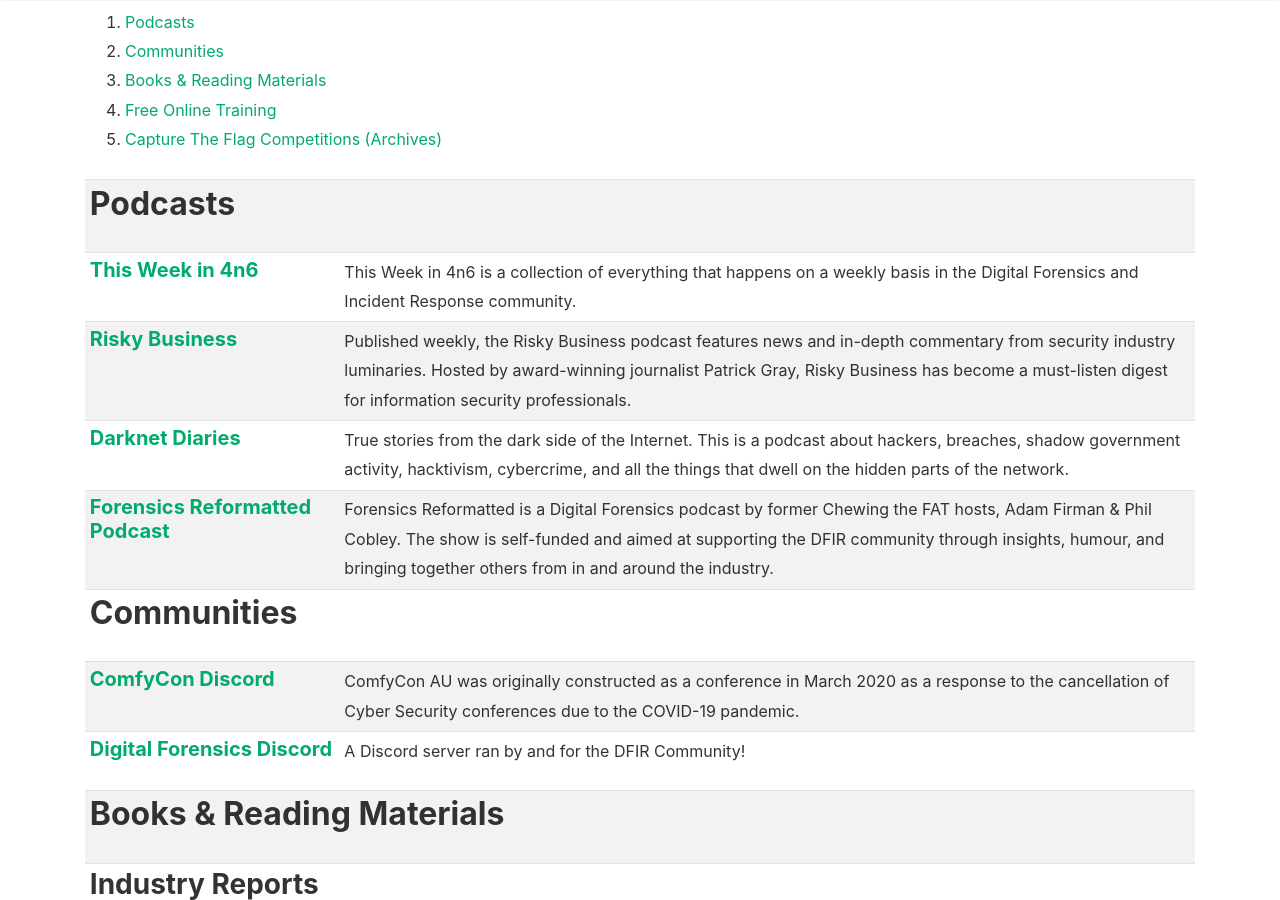
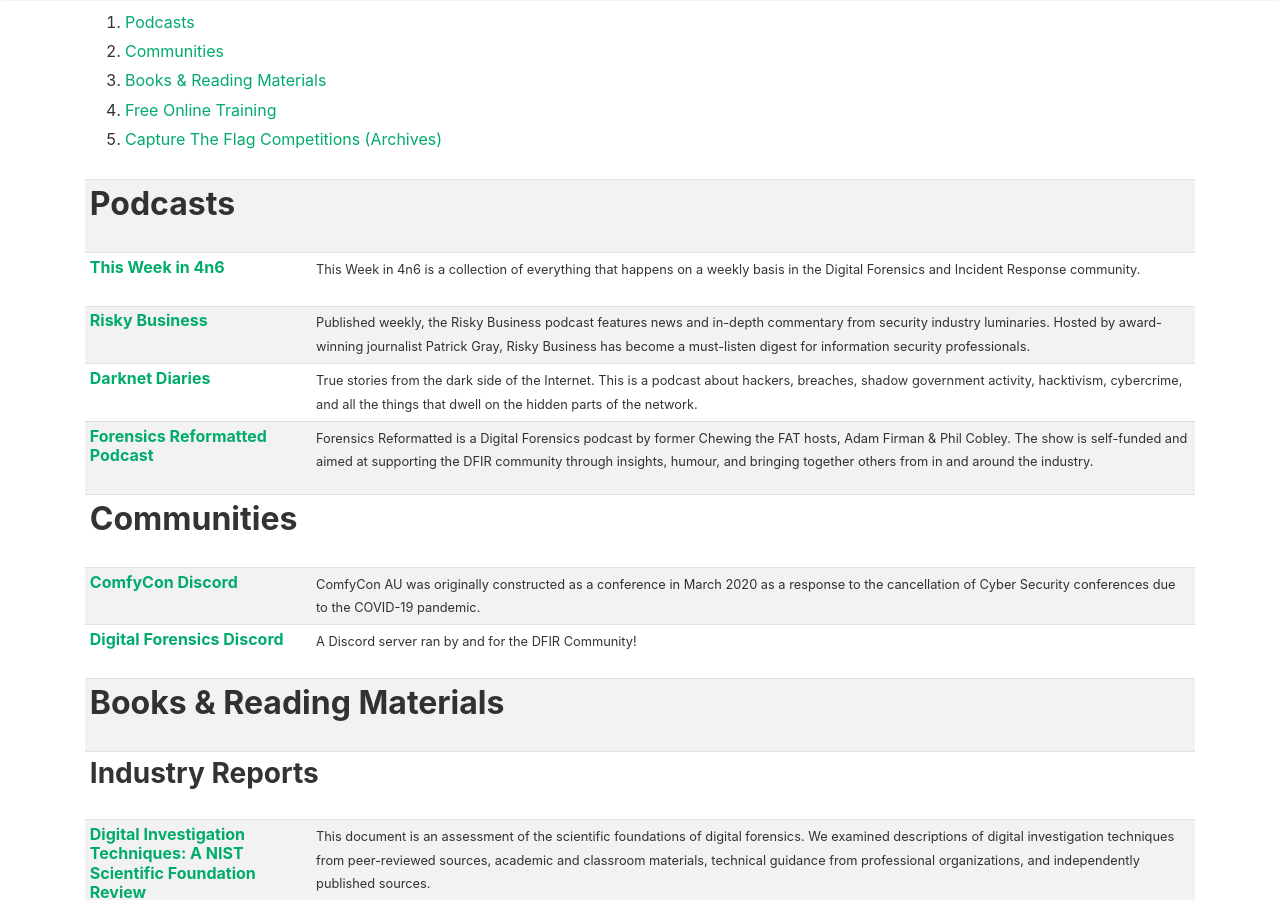
Before and after one commit to shannaniggans/fancy4n6.github.io, a Jekyll site: the page built from _pages/resources.md, in a window 1280 px wide and 900 px high, scrolled down 409 px. Built offline with Jekyll 4.4.1, drawn with Linux system fonts in a browser that asks for light colours; nearby versions of some CDN libraries.

Commit message:
Update resources.md

```diff
--- a/_pages/resources.md
+++ b/_pages/resources.md
@@ -15,86 +15,83 @@
 4. [Free Online Training](#FreeOnlineTraining)
 5. [Capture The Flag Competitions (Archives)](#CTFArchive)
 
-<div class="table table-striped table-sm">
+<div class="table table-striped table-sm small">
   <table><tbody>
     <tr><td colspan="2"><h2>Podcasts<a target="_blank" name ="Podcasts"></a></h2></td></tr>
     <tr>
-      <td><h5><a target="_blank" href="https://thisweekin4n6.com/podcast/">This Week in 4n6</a></h5></td>
+      <td><h6><a target="_blank" href="https://thisweekin4n6.com/podcast/">This Week in 4n6</a></h6></td>
       <td>This Week in 4n6 is a collection of everything that happens on a weekly basis in the Digital Forensics and Incident Response community.</td>
     </tr>
     <tr>
-      <td><h5><a target="_blank" href="https://risky.biz/">Risky Business</a></h5></td>
+      <td><h6><a target="_blank" href="https://risky.biz/">Risky Business</a></h6></td>
       <td>Published weekly, the Risky Business podcast features news and in-depth commentary from security industry luminaries. Hosted by award-winning journalist Patrick Gray, Risky Business has become a must-listen digest for information security professionals.</td>
     </tr>
     <tr>
-      <td><h5><a target="_blank" href="https://darknetdiaries.com/">Darknet Diaries</a></h5></td>
+      <td><h6><a target="_blank" href="https://darknetdiaries.com/">Darknet Diaries</a></h6></td>
       <td>True stories from the dark side of the Internet. This is a podcast about hackers, breaches, shadow government activity, hacktivism, cybercrime, and all the things that dwell on the hidden parts of the network.</td>
     </tr>
     <tr>
-      <td><h5><a target="_blank" href="https://anchor.fm/4n6reformatted">Forensics Reformatted Podcast</a></h5></td>
+      <td><h6><a target="_blank" href="https://anchor.fm/4n6reformatted">Forensics Reformatted Podcast</a></h6></td>
       <td>Forensics Reformatted is a Digital Forensics podcast by former Chewing the FAT hosts, Adam Firman & Phil Cobley. The show is self-funded and aimed at supporting the DFIR community through insights, humour, and bringing together others from in and around the industry.</td>
     </tr>
     <tr><td colspan="2"><h2>Communities<a target="_blank" name ="Communities"></a></h2></td></tr>
     <tr>
-      <td><h5><a target="_blank" href="https://discord.com/invite/crH7RQeJZz">ComfyCon Discord</a></h5></td>
+      <td><h6><a target="_blank" href="https://discord.com/invite/crH7RQeJZz">ComfyCon Discord</a></h6></td>
       <td>ComfyCon AU was originally constructed as a conference in March 2020 as a response to the cancellation of Cyber Security conferences due to the COVID-19 pandemic.</td>
     </tr>
     <tr>
-      <td><h5><a target="_blank" href="https://discord.gg/digitalforensics">Digital Forensics Discord</a></h5></td>
+      <td><h6><a target="_blank" href="https://discord.gg/digitalforensics">Digital Forensics Discord</a></h6></td>
       <td>A Discord server ran by and for the DFIR Community!</td>
     </tr>
 
   <tr><td colspan="2"><h2>Books & Reading Materials<a target="_blank" name ="Books"></a></h2></td></tr>
   <tr><td colspan="2"><h3>Industry Reports</h3></td></tr>
     <tr>
-        <td><h5><a target="_blank" href="https://nvlpubs.nist.gov/nistpubs/ir/2022/NIST.IR.8354-draft.pdf">Digital Investigation Techniques: A NIST Scientific Foundation Review</a></h5></td>
-      <td>This document is an assessment of the scientific foundations of digital forensics. We
-examined descriptions of digital investigation techniques from peer-reviewed sources,
-academic and classroom materials, technical guidance from professional organizations, and
-independently published sources.</td>
+        <td><h6><a target="_blank" href="https://nvlpubs.nist.gov/nistpubs/ir/2022/NIST.IR.8354-draft.pdf">Digital Investigation Techniques: A NIST Scientific Foundation Review</a></h6></td>
+      <td>This document is an assessment of the scientific foundations of digital forensics. We examined descriptions of digital investigation techniques from peer-reviewed sources, academic and classroom materials, technical guidance from professional organizations, and independently published sources.</td>
     </tr>    <tr>
-        <td><h5><a target="_blank" href="https://www.verizon.com/business/en-au/resources/reports/dbir/)">Verizon DBIR</a></h5></td>
+        <td><h6><a target="_blank" href="https://www.verizon.com/business/en-au/resources/reports/dbir/)">Verizon DBIR</a></h6></td>
       <td>Verizon's Data Breach Investigations Report (DBIR) provides an annual analysis of security incidents and data breaches. The information and analysis are categorized by sector. Public sector organizations are key contributors to the report each year.</td>
     </tr>
     <tr>
-        <td><h5><a target="_blank" href="https://www.mandiant.com/sites/default/files/2021-09/mandiant-apt1-report.pdf">Mandiant APT1 Report</a></h5></td>
+        <td><h6><a target="_blank" href="https://www.mandiant.com/sites/default/files/2021-09/mandiant-apt1-report.pdf">Mandiant APT1 Report</a></h6></td>
       <td>APT1 is one of dozens of threat groups Mandiant tracks around the world and we consider it to be one of the most prolific in terms of the sheer quantity of information it has stolen.</td>
     </tr>
 
   <tr><td colspan="2"><h3>"Text" Books</h3></td></tr>
 
   <tr>
-  <td><h5><a target="_blank" href="https://www.amazon.com.au/gp/product/B004W7DO78/ref=ppx_yo_dt_b_d_asin_title_o00?ie=UTF8&psc=1">Digital Forensics with Open Source Tools</a></h5></td>
+  <td><h6><a target="_blank" href="https://www.amazon.com.au/gp/product/B004W7DO78/ref=ppx_yo_dt_b_d_asin_title_o00?ie=UTF8&psc=1">Digital Forensics with Open Source Tools</a></h6></td>
   <td>Digital Forensics with Open Source Tools is the definitive book on investigating and analyzing computer systems and media using open source tools. The book is a technical procedural guide, and explains the use of open source tools on Mac, Linux and Windows systems as a platform for performing computer forensics.</td>
     </tr>
   <tr>
-    <td><h5><a target="_blank" href="https://www.amazon.com.au/gp/product/B016N80EZ8/ref=dbs_a_def_rwt_hsch_vapi_taft_p1_i0">File System Forensic Analysis</a></h5></td>
+    <td><h6><a target="_blank" href="https://www.amazon.com.au/gp/product/B016N80EZ8/ref=dbs_a_def_rwt_hsch_vapi_taft_p1_i0">File System Forensic Analysis</a></h6></td>
     <td>Most digital evidence is stored within the computer's file system, but understanding how file systems work is one of the most technically challenging concepts for a digital investigator because there exists little documentation. Now, security expert Brian Carrier has written the definitive reference for everyone who wants to understand and be able to testify about how file system analysis is performed.</td>
     </tr>
   <tr>
-    <td><h5><a target="_blank" href="https://www.amazon.com.au/Art-Memory-Forensics-Detecting-Malware/dp/1118825098/ref=asc_df_1118825098">The Art of Memory Forensics</a></h5></td>
+    <td><h6><a target="_blank" href="https://www.amazon.com.au/Art-Memory-Forensics-Detecting-Malware/dp/1118825098/ref=asc_df_1118825098">The Art of Memory Forensics</a></h6></td>
     <td>Memory forensics is the art of analyzing computer memory (RAM) to solve digital crimes. As a follow-up to the best seller Malware Analyst's Cookbook, experts in the fields of malware, security, and digital forensics bring you a step-by-step guide to memory forensics―now the most sought after skill in the digital forensics and incident response fields.</td>
     </tr>
 
   <tr><td colspan="2"><h3>Other Books</h3></td></tr>
 
   <tr>
-      <td><h5><a target="_blank" href="https://read.amazon.com.au/kp/embed?asin=B082DLMC6L&preview=newtab&linkCode=kpe&ref_=cm_sw_r_kb_dp_GJXQM5K5JS1ZMTW9FXA1">The Hacker and The State</a></h5></td>
+      <td><h6><a target="_blank" href="https://read.amazon.com.au/kp/embed?asin=B082DLMC6L&preview=newtab&linkCode=kpe&ref_=cm_sw_r_kb_dp_GJXQM5K5JS1ZMTW9FXA1">The Hacker and The State</a></h6></td>
     <td>Packed with insider information based on interviews, declassified files, and forensic analysis of company reports, The Hacker and the State sets aside fantasies of cyber-annihilation to explore the real geopolitical competition of the digital age. Tracing the conflict of wills and interests among modern nations, Ben Buchanan reveals little-known details of how China, Russia, North Korea, Britain, and the United States hack one another in a relentless struggle for dominance. His analysis moves deftly from underseas cable taps to underground nuclear sabotage, from blackouts and data breaches to billion-dollar heists and election interference.</td>
   </tr>
     <tr>
-      <td><h5><a target="_blank" href="https://www.cia.gov/resources/csi/books-monographs/psychology-of-intelligence-analysis-2/">Psychology of Intelligence Analysis</a></h5></td>
+      <td><h6><a target="_blank" href="https://www.cia.gov/resources/csi/books-monographs/psychology-of-intelligence-analysis-2/">Psychology of Intelligence Analysis</a></h6></td>
     <td>The Psychology of Intelligence Analysis has been required reading for intelligence officers studying the art and science of intelligence analysis for decades. Richards Heuer, Jr. discusses in the book how fundamental limitations in human mental processes can prompt people to jump to conclusions and employ other simplifying strategies that lead to predictably faulty judgments known as cognitive biases. These analytic mindsets cannot be avoided, but they can be overcome through the application of more structured and rigorous analytic techniques including the Analysis of Competing Hypotheses.</td>
   </tr>
       <tr>
-      <td><h5><a target="_blank" href="https://www.amazon.com.au/Spy-Moscow-Station-Counterspys-Deadly/dp/1250301165">The Spy in Moscow Station</a></h5></td>
+      <td><h6><a target="_blank" href="https://www.amazon.com.au/Spy-Moscow-Station-Counterspys-Deadly/dp/1250301165">The Spy in Moscow Station</a></h6></td>
     <td>In the late 1970s, the National Security Agency still did not officially exist--those in the know referred to it dryly as the No Such Agency. So why, when NSA engineer Charles Gandy filed for a visa to visit Moscow, did the Russian Foreign Ministry assert with confidence that he was a spy?Outsmarting honey traps and encroaching deep enough into enemy territory to perform complicated technical investigations, Gandy accomplished his mission in Russia, but discovered more than State and CIA wanted him to know.</td>
   </tr>
 
   <tr><td colspan="2"><h2>Free Online Training<a target="_blank" name ="FreeOnlineTraining"></a></h2></td></tr>
 
   <tr>
-    <td><h5><a target="_blank" href="https://itmasters.edu.au/free-short-course-digital-forensics-updated/">Free Short Course: Digital Forensics</a></h5></td>
+    <td><h6><a target="_blank" href="https://itmasters.edu.au/free-short-course-digital-forensics-updated/">Free Short Course: Digital Forensics</a></h6></td>
     <td>Cyber criminals saw their opportunity and made the most of it in 2020. With such a drastic shift to online everything for everyone, we saw cyber criminals make some pretty daring moves. Due to these increasingly sophisticated cyber-attacks, forensic investigations are becoming more and more common.<br>
     An update of our extremely popular short course from 2015, this short course offers an introduction to our full Digital Forensics subject.
     <ul><li>High-level view of the emerging and evolving digital forensics field</li>
@@ -106,81 +103,81 @@
   </tr>
 
   <tr>
-    <td><h5><a target="_blank" href="https://itmasters.edu.au/free-short-course-cyber-warfare-and-terrorism/">Free Short Course: Cyber Warfare and Terrorism</a></h5></td>
+    <td><h6><a target="_blank" href="https://itmasters.edu.au/free-short-course-cyber-warfare-and-terrorism/">Free Short Course: Cyber Warfare and Terrorism</a></h6></td>
     <td>When Einstein famously said “I know not with what weapons World War III will be fought, but World War IV will be fought with sticks and stones.”  he could only imagine the horrors of future weapons. He had no way to foresee the advent of cyberwar. Whatever form any future war takes it is now apparent that cyber warfare will be part of it.<br>
     This four week short course introduces you to the rise of state sponsored cyber attack, a concept that only a few years ago seemed within the realm of science fiction.  You will be introduced to the major classes of cyber weapons: trojans, worms, and distributed denial of service, as well as sophisticated hacking. You will also learn the history of nation state involvement in cyber attack as well as the looming threat of cyber attack from terrorist organisations.</td>
   </tr>
 
   <tr>
-      <td><h5><a target="_blank" href="https://training.dfirdiva.com/training-listings">DFIR Diva Free IR Training</a></h5></td>
+      <td><h6><a target="_blank" href="https://training.dfirdiva.com/training-listings">DFIR Diva Free IR Training</a></h6></td>
     <td>Elan aka DFIR Diva here, an entry-level Incident Response Analyst trying to learn all things DFIR on a limited budget. I went from doing about a year of technical support back in 2010, to having a non-technical Access Management role for several years, then going straight into Incident Response. It was a HUGE jump. All of a sudden, I needed to know how to do digital forensics investigations, analyze malware, know what assembly code means, and a plethora of other things I didn’t know I needed to know. I definitely couldn’t afford to pay thousands of dollars for training.</td>
   </tr>
   <tr>
-      <td><h5><a target="_blank" href="https://archive.org/details/HalLinuxForensics">Hal Pomeranz's Linux Forensics Intro</a></h5></td>
+      <td><h6><a target="_blank" href="https://archive.org/details/HalLinuxForensics">Hal Pomeranz's Linux Forensics Intro</a></h6></td>
     <td>Course materials and lab virtual machine for introductory course in Linux Forensics</td>
   </tr>
     <tr>
-      <td><h5><a target="_blank" href="https://cyberdefenders.org/">CyberDefenders: Blue Team CTF Challenges</a></h5></td>
+      <td><h6><a target="_blank" href="https://cyberdefenders.org/">CyberDefenders: Blue Team CTF Challenges</a></h6></td>
     <td>Free signup and access to the challenges</td>
   </tr>
   <tr>
-    <td><h5><a target="_blank" href="https://archive.org/details/HalSELinux">Hal Pomeranz Intro to SELinux</a></h5></td>
+    <td><h6><a target="_blank" href="https://archive.org/details/HalSELinux">Hal Pomeranz Intro to SELinux</a></h6></td>
     <td>Course materials and lab virtual machine for an introductory course on SELinux</td>
   </tr>
   <tr>
-      <td><h5><a target="_blank" href="https://www.cybrary.it/course/application-of-the-mitre-attack-framework/">MITRE ATT&CK Training and Certification</a></h5></td>
+      <td><h6><a target="_blank" href="https://www.cybrary.it/course/application-of-the-mitre-attack-framework/">MITRE ATT&CK Training and Certification</a></h6></td>
       <td>This MITRE ATT&CK training is designed to teach students how to apply the matrix to help mitigate current threats. Students will move through the 12 core areas of the framework to develop a thorough understanding of various access ATT&CK vectors.</td>
   </tr>
   <tr>
-      <td><h5><a target="_blank" href="https://malwareunicorn.org/workshops/re101.html#0">Malware Unicorn’s Reverse Engineering 101</a></h5></td>
+      <td><h6><a target="_blank" href="https://malwareunicorn.org/workshops/re101.html#0">Malware Unicorn’s Reverse Engineering 101</a></h6></td>
     <td>This workshop provides the fundamentals of reversing engineering (RE) Windows malware using a hands-on experience with RE tools and techniques. You will be introduced to RE terms and processes, followed by creating a basic x86 assembly program, and reviewing RE tools and malware techniques. The course will conclude by participants performing hands-on malware analysis that consists of Triage, Static, and Dynamic analysis.</td>
   </tr>
 
   <tr>
-      <td><h5><a target="_blank" href="https://www.splunk.com/en_us/training/free-courses/splunk-fundamentals-1.html">Splunk Fundamentals 1</a></h5></td>
+      <td><h6><a target="_blank" href="https://www.splunk.com/en_us/training/free-courses/splunk-fundamentals-1.html">Splunk Fundamentals 1</a></h6></td>
     <td>This course teaches you how to search and navigate in Splunk, use fields, get statistics from your data, create reports, dashboards, lookups, and alerts. Scenario-based examples and hands-on challenges will enable you to create robust searches, reports, and charts. It will also introduce you to Splunk's datasets features and Pivot interface.</td>
   </tr>
 
   <tr>
-      <td><h5><a target="_blank" href="https://maxkersten.nl/binary-analysis-course/">Binary Analysis Course</a></h5></td>
+      <td><h6><a target="_blank" href="https://maxkersten.nl/binary-analysis-course/">Binary Analysis Course</a></h6></td>
     <td>Analysing malware is daunting at first sight, as there are many questions but very little answers. The information security community provides information to researchers, both publicly and privately. Most reports, however, focus on the outcome of the research, rather than the process. As such, there are a lot of reports that show the results, without explicitly stating how they were obtained. In this course, every step that is taken, is explained in detail. As such, one will gain insight in both the thought process, as well as the technical analysis.</td>
   </tr>
 
   <tr>
-      <td><h5><a target="_blank" href="https://blueteamlabs.online/">Blue Team Labs Online</a></h5></td>
+      <td><h6><a target="_blank" href="https://blueteamlabs.online/">Blue Team Labs Online</a></h6></td>
     <td>A gamified platform for defenders to practice their skills in security investigations and challenges covering; Incident Response, Digital Forensics, Security Operations, Reverse Engineering, and Threat Hunting.<br>Free and paid tiers available.</td>
   </tr>
 
   <tr>
-      <td><h5><a target="_blank" href="https://tryhackme.com/">TryHackMe Cyber Security Training</a></h5></td>
+      <td><h6><a target="_blank" href="https://tryhackme.com/">TryHackMe Cyber Security Training</a></h6></td>
     <td>TryHackMe goes way beyond textbooks and focuses on fun interactive lessons that make you put theory into practice. You'll get an immersive learning experience with network simulations, intentionally vulnerable technology based on real world examples and more.</td>
   </tr>
 
   <tr>
-      <td><h5><a target="_blank" href="ttps://techcommunity.microsoft.com/t5/azure-sentinel/become-an-azure-sentinel-ninja-the-complete-level-400-training/ba-p/1246310">Become a Microsoft Sentinel Ninja: The complete level 400 training</a></h5></td>
+      <td><h6><a target="_blank" href="ttps://techcommunity.microsoft.com/t5/azure-sentinel/become-an-azure-sentinel-ninja-the-complete-level-400-training/ba-p/1246310">Become a Microsoft Sentinel Ninja: The complete level 400 training</a></h6></td>
     <td>This training program includes 16 modules. The post includes a presentation for each module, and supporting information: relevant product documentation, blog posts, and other resources.</td>
   </tr>
 
   <tr>
-    <td><h5><a target="_blank" href="https://www.jaiminton.com/cheatsheet/DFIR/">DFIR Cheatsheet</a></h5></td>
+    <td><h6><a target="_blank" href="https://www.jaiminton.com/cheatsheet/DFIR/">DFIR Cheatsheet</a></h6></td>
     <td>Curated by Jai Minton, this page contains a variety of commands and concepts which are known through experience, higher education, tutorials, online blogs, YouTube Videos, professional training, reading the manual, and more. All references to original posts or material will aim to be documented in the ‘Special Thanks’ section.
     </td>
   </tr>
     <tr><td colspan="2"><h2>Capture The Flag Competitions (Archives)<a target="_blank" name ="CTFArchive"></a></h2></td></tr>
   <tr>
-    <td><h5><a target="_blank" href="https://www.cyber.gov.au/acsc/view-all-content/news/acsc-cyber-security-challenge">ACSC cyber security challenge</a></h5></td>
+    <td><h6><a target="_blank" href="https://www.cyber.gov.au/acsc/view-all-content/news/acsc-cyber-security-challenge">ACSC cyber security challenge</a></h6></td>
     <td>The ACSC has released a simulated cyber incident challenge so anyone can test or improve their cyber response ability and forensic skills. Organisations may wish to use the challenge as a group training exercise for cyber security staff. The challenge was originally run at the BSides Canberra conference in April 2021.</td>
   </tr>
   <tr>
-    <td><h5><a target="_blank" href="https://ctf.metaspike.com/">Metaspike Email Forensics CTF Competition</a></h5></td>
+    <td><h6><a target="_blank" href="https://ctf.metaspike.com/">Metaspike Email Forensics CTF Competition</a></h6></td>
     <td>Email forensics CTF challenges from 2021-2022 available with solutions. Sign up to be notified when the next CTF challenge is run.</td>
   </tr>
   <tr>
-    <td><h5><a target="_blank" href="https://www.hecfblog.com/2019/04/daily-blog-657-mus2019-dfir-ctf-open-to.html">MUS2019 DFIR CTF</a></h5></td>
+    <td><h6><a target="_blank" href="https://www.hecfblog.com/2019/04/daily-blog-657-mus2019-dfir-ctf-open-to.html">MUS2019 DFIR CTF</a></h6></td>
     <td>The DFIR CTF that we ran at the magnet user summit is now open to the public.</td>
   </tr>
   <tr>
-    <td><h5><a target="_blank" href="https://aboutdfir.com/education/challenges-ctfs/">About DFIR Challenge Links</a></h5></td>
+    <td><h6><a target="_blank" href="https://aboutdfir.com/education/challenges-ctfs/">About DFIR Challenge Links</a></h6></td>
     <td>This site has a much larger and more comprehensive list of DFIR CTF challenges and archives.</td>
   </tr>
 </tbody></table>
```
